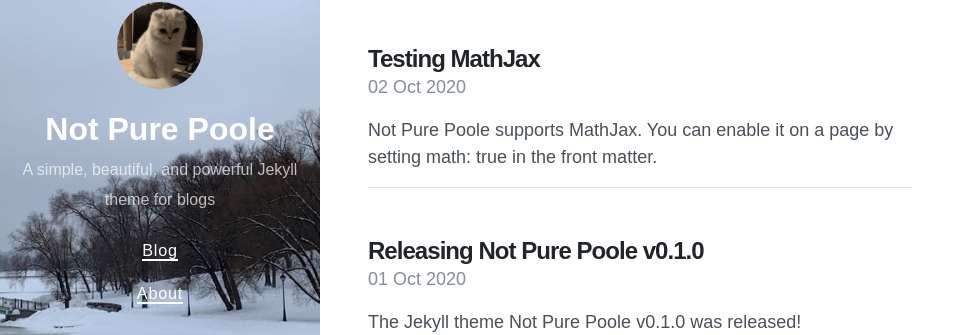
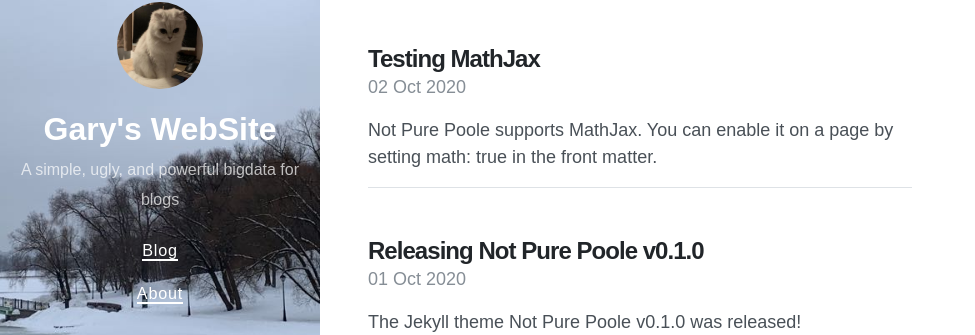
Before and after one commit to ubionFinance6/ubionFinance6.github.io, a Jekyll site: the page built from index.html, in a window 1280 px wide. Shown: the part 254-589 px from the top of the page, without its empty margins (0-975 px from the left). Built offline with Jekyll 4.4.1, drawn with Linux system fonts in a browser that asks for light colours; nearby versions of some CDN libraries; the list of posts is cut into pages by our own code.

Commit message:
Update _config.yml

```diff
--- a/_config.yml
+++ b/_config.yml
@@ -1,7 +1,7 @@
 # Setup
-title: Not Pure Poole
-description: A simple, beautiful, and powerful Jekyll theme for blogs
-url: https://vszhub.github.io
+title: Gary's WebSite
+description: A simple, ugly, and powerful bigdata for blogs
+url: https://ubionFinance6.github.io
 avatar: /avatar.jpeg
 paginate: 5
 permalink: pretty
```
